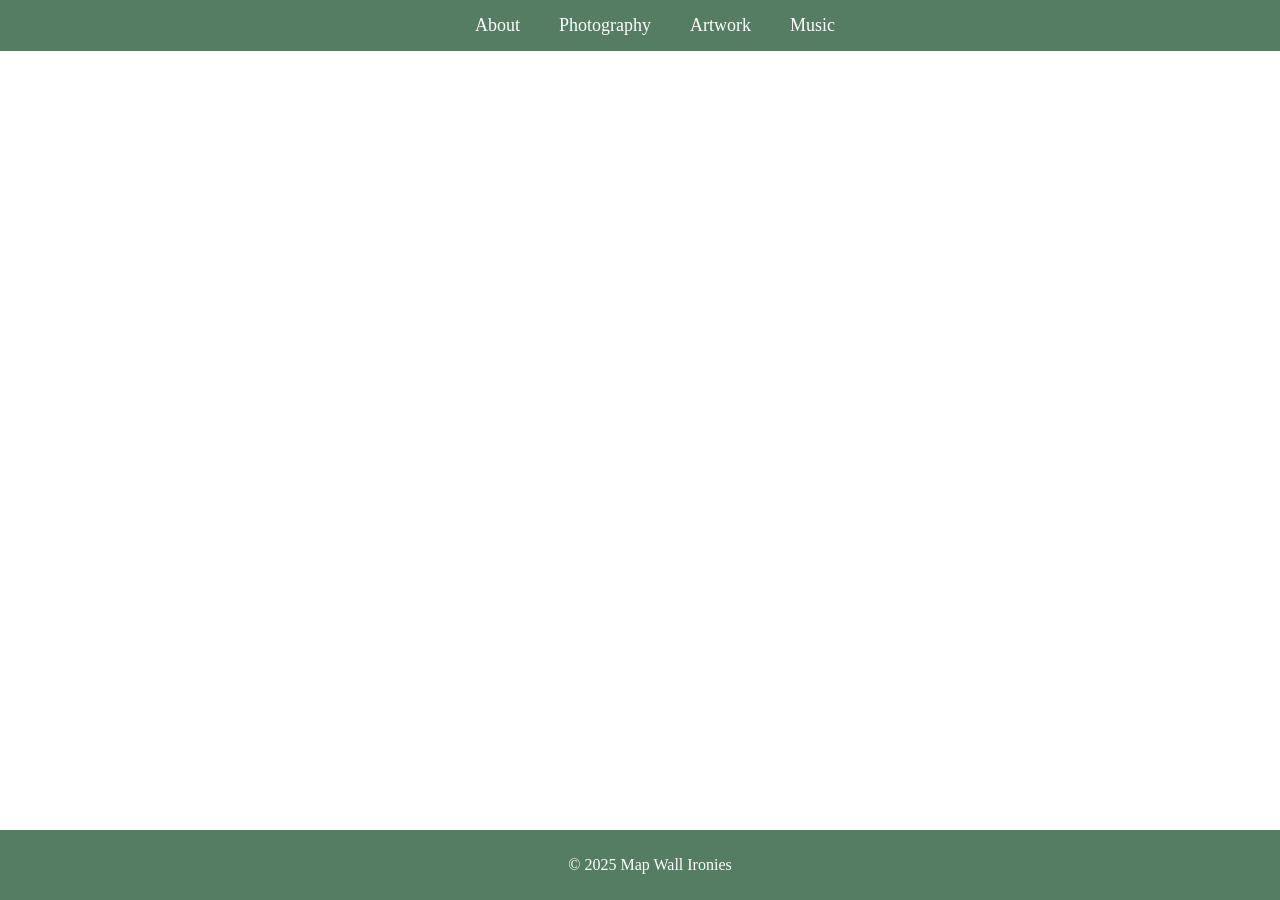
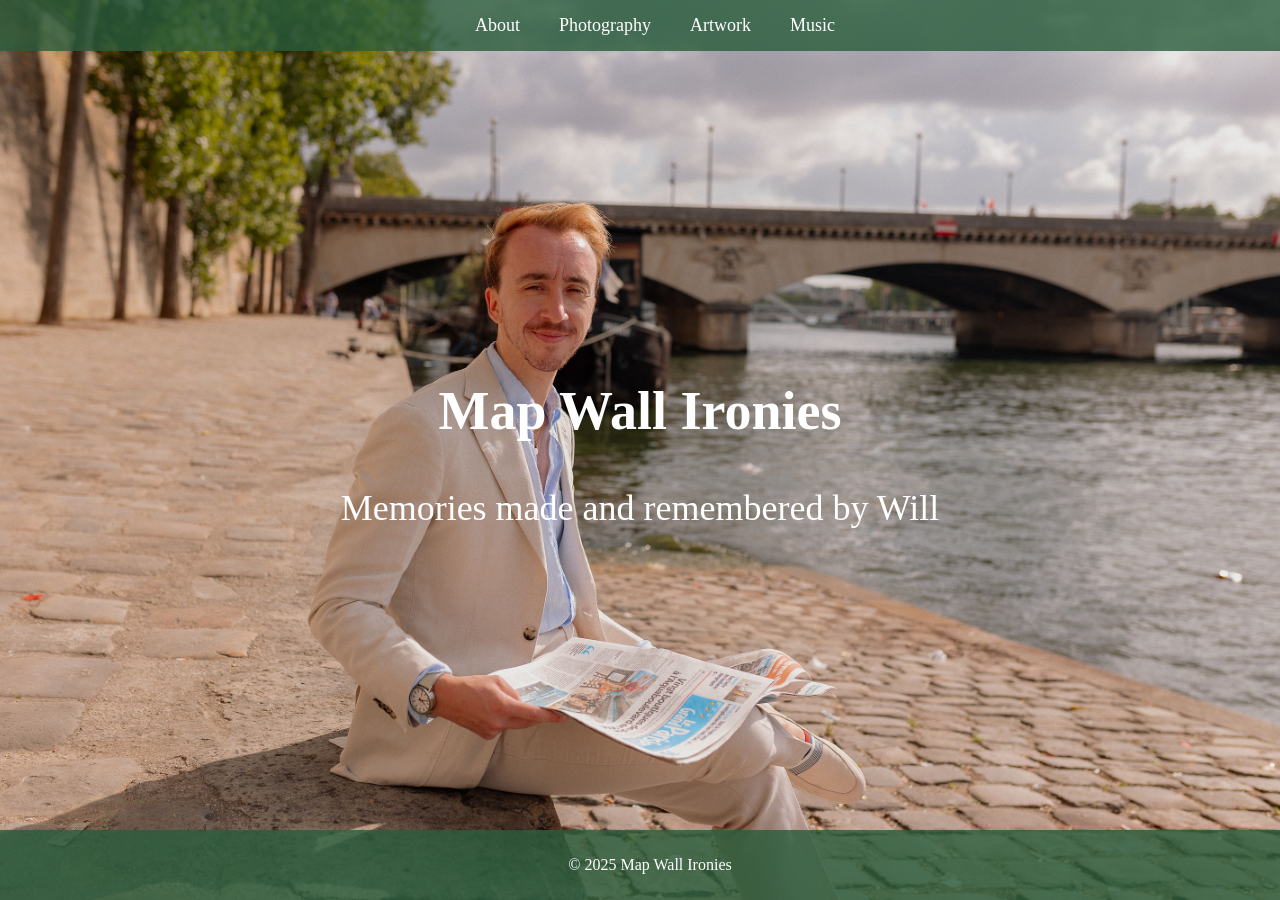
Before and after one commit to mapwallironies/mapwallironies.github.io, a Jekyll site: the page built from index.md, in a window 1280 px wide. Built offline with Jekyll 4.4.1, drawn with Linux system fonts in a browser that asks for light colours.

Commit message:
Update custom.css

```diff
--- a/assets/css/custom.css
+++ b/assets/css/custom.css
@@ -9,7 +9,7 @@
 .hero {
     position: relative;
     height: 100vh;  /* Full viewport height */
-    background-image: url('assets/images/WPParis1.JPEG'); /* Link your hero image here */
+    background-image: url('/assets/images/WPParis1.JPEG'); /* Ensure path is from the root */
     background-size: cover;  /* Make the image cover the whole screen */
     background-position: center;  /* Keep the image centered */
     background-repeat: no-repeat; /* Prevent repetition of the image */
```
